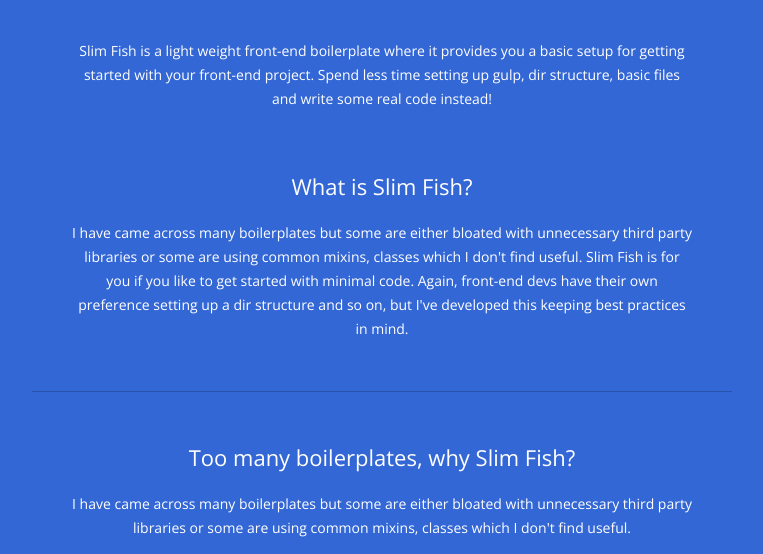
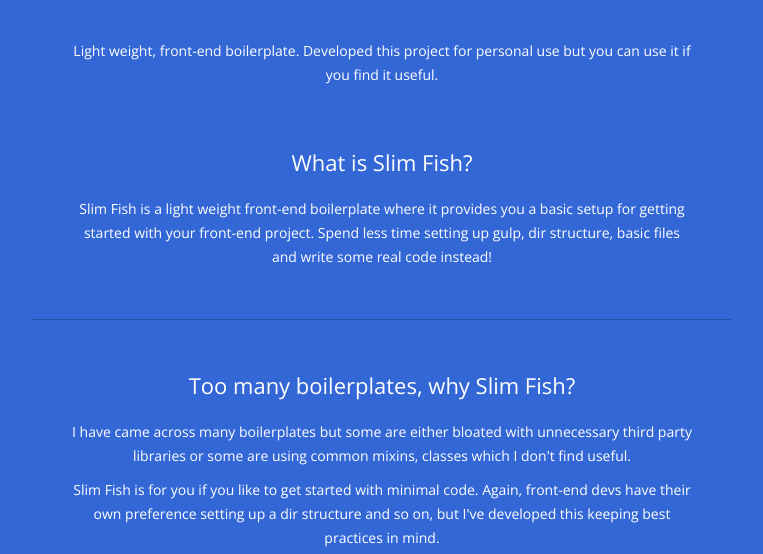
Before and after one commit to i-break-codes/slim-fish, a website: page index.html in a window 1280 px wide. Shown: the part 245-799 px from the top of the page, without its empty margins (258-1021 px from the left). Drawn offline with nearby package versions, Linux system fonts and the light colour scheme.

Commit message:
update intro

```diff
--- a/index.html
+++ b/index.html
@@ -41,15 +41,14 @@
 
       <section class="intro">
         <div class="box">
-          <p>Slim Fish is a light weight front-end boilerplate where it provides you a basic setup for getting started with your front-end project. Spend less time setting up gulp, dir structure, basic files and write some real code instead!</p>
+          <p>Light weight, front-end boilerplate. Developed this project for personal use but you can use it if you find it useful.</p>
         </div>
       </section>
 
       <section class="what-is-slim-fish">
         <div class="box">
           <h3>What is Slim Fish?</h3>
-          <p>I have came across many boilerplates but some are either bloated with unnecessary third party libraries or some are using common mixins, classes which I don't find useful.
-          Slim Fish is for you if you like to get started with minimal code. Again, front-end devs have their own preference setting up a dir structure and so on, but I've developed this keeping best practices in mind.</p>
+          <p>Slim Fish is a light weight front-end boilerplate where it provides you a basic setup for getting started with your front-end project. Spend less time setting up gulp, dir structure, basic files and write some real code instead!</p>
         </div>
       </section>
 
```
